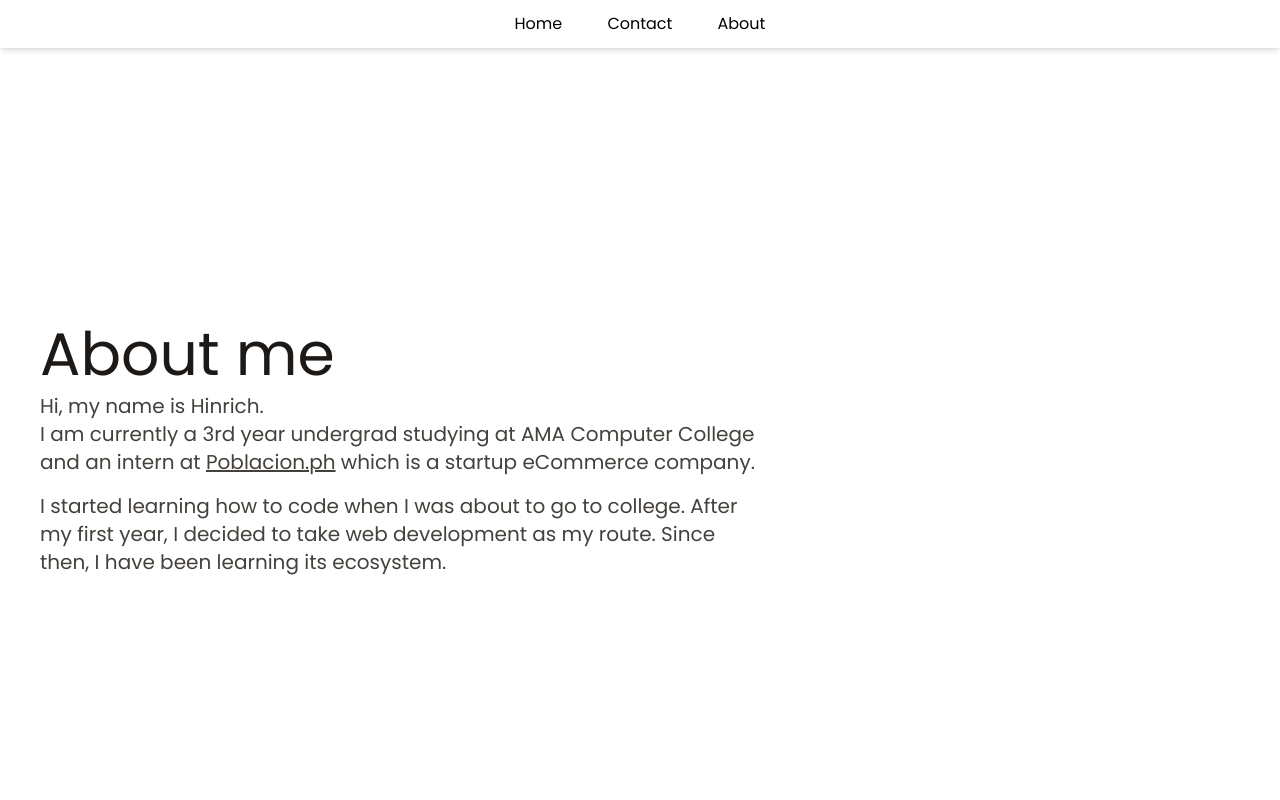
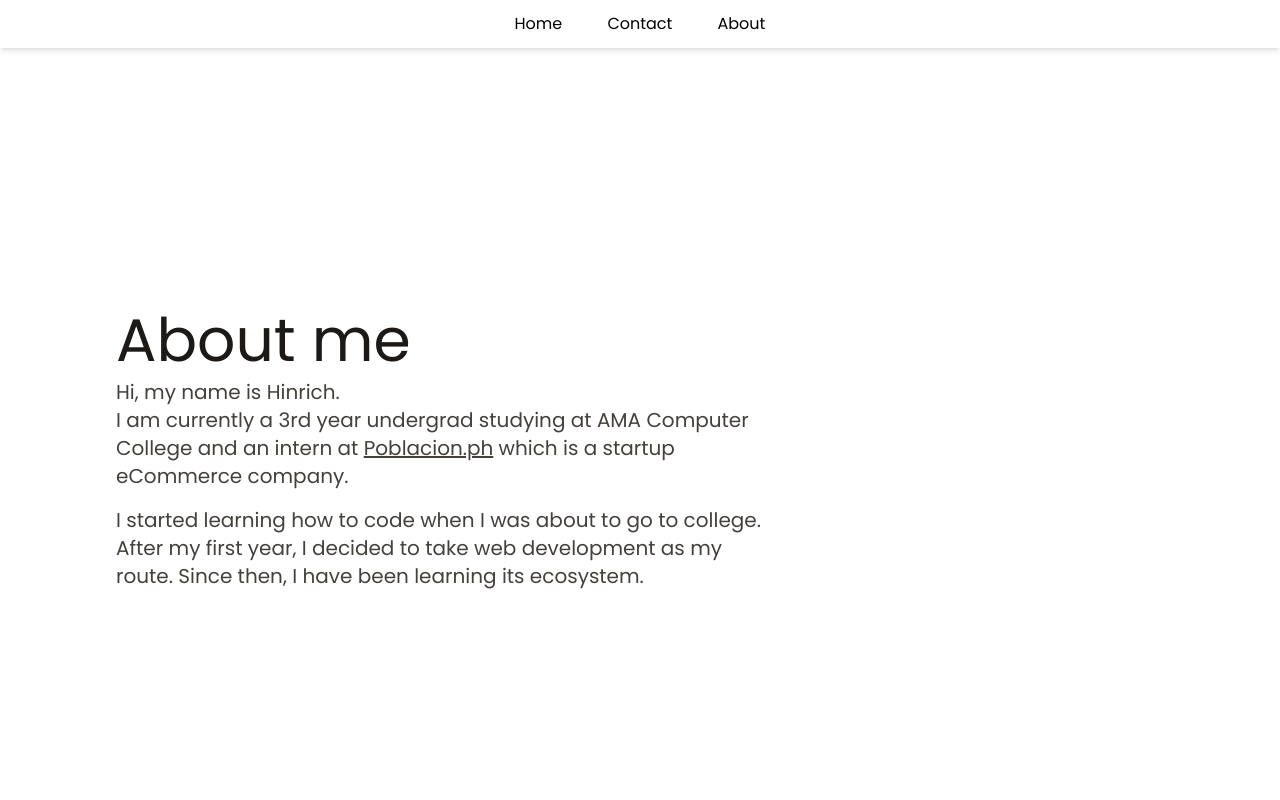
Before and after one commit to Amaterasu10/react-portfolio-vite, a React (Vite) app: page /about in a window 1280 px wide. Shown: the top 800 px of the page. Built offline with nearby package versions, Linux system fonts and the light colour scheme.

Commit message:
added pl-24 on sm screen

```diff
--- a/src/routes/About.jsx
+++ b/src/routes/About.jsx
@@ -5,7 +5,7 @@ export default function About() {
       <section className='min-h-screen h-fit flex items-center pt-5'>
 
 
-        <section className="max-w-3xl h-fit p-5">
+        <section className="max-w-3xl h-fit p-5 sm:pl-24">
           <h2 className='pb-2 text-center sm:text-left text-4xl md:text-6xl primary-text'>
             About me
           </h2>
```
